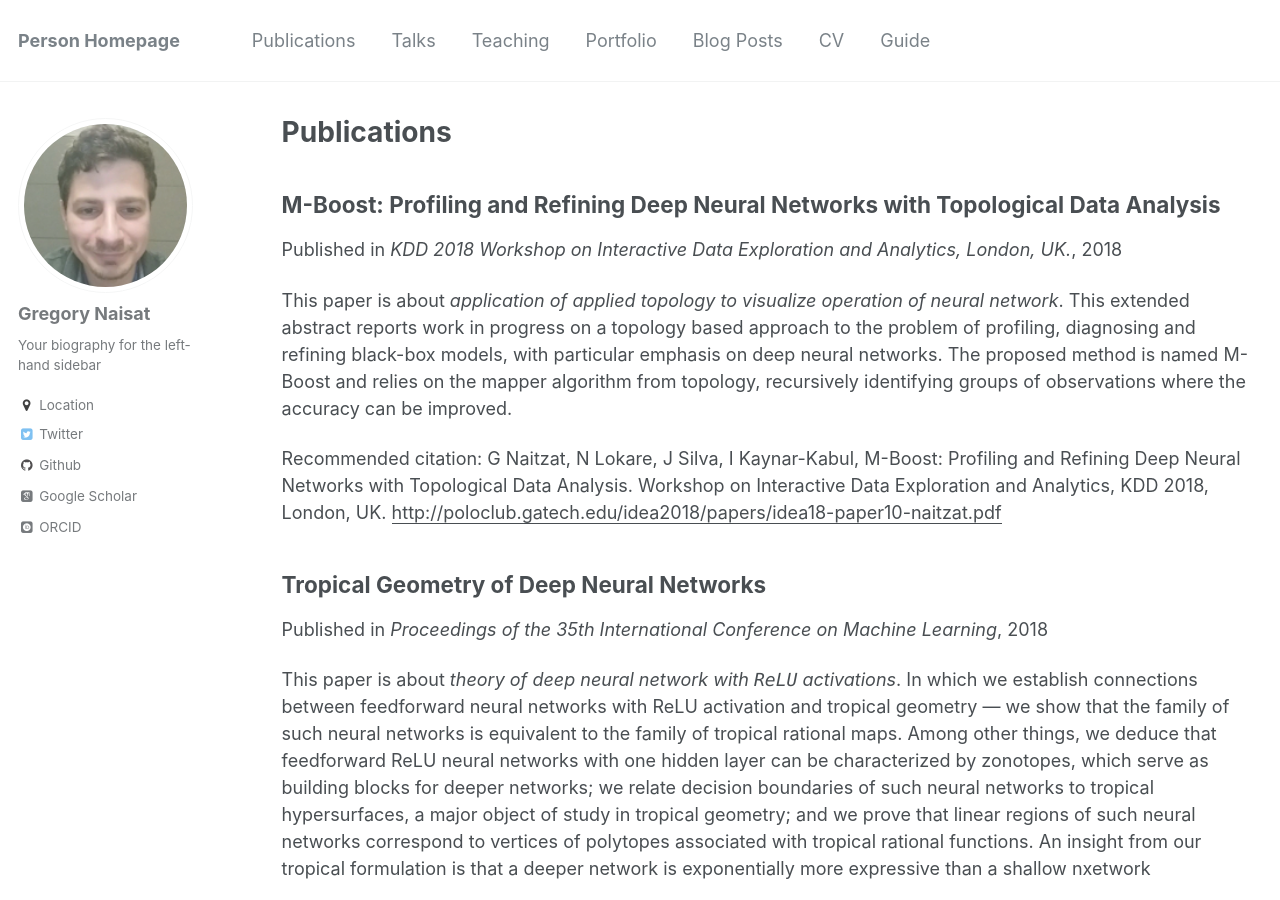
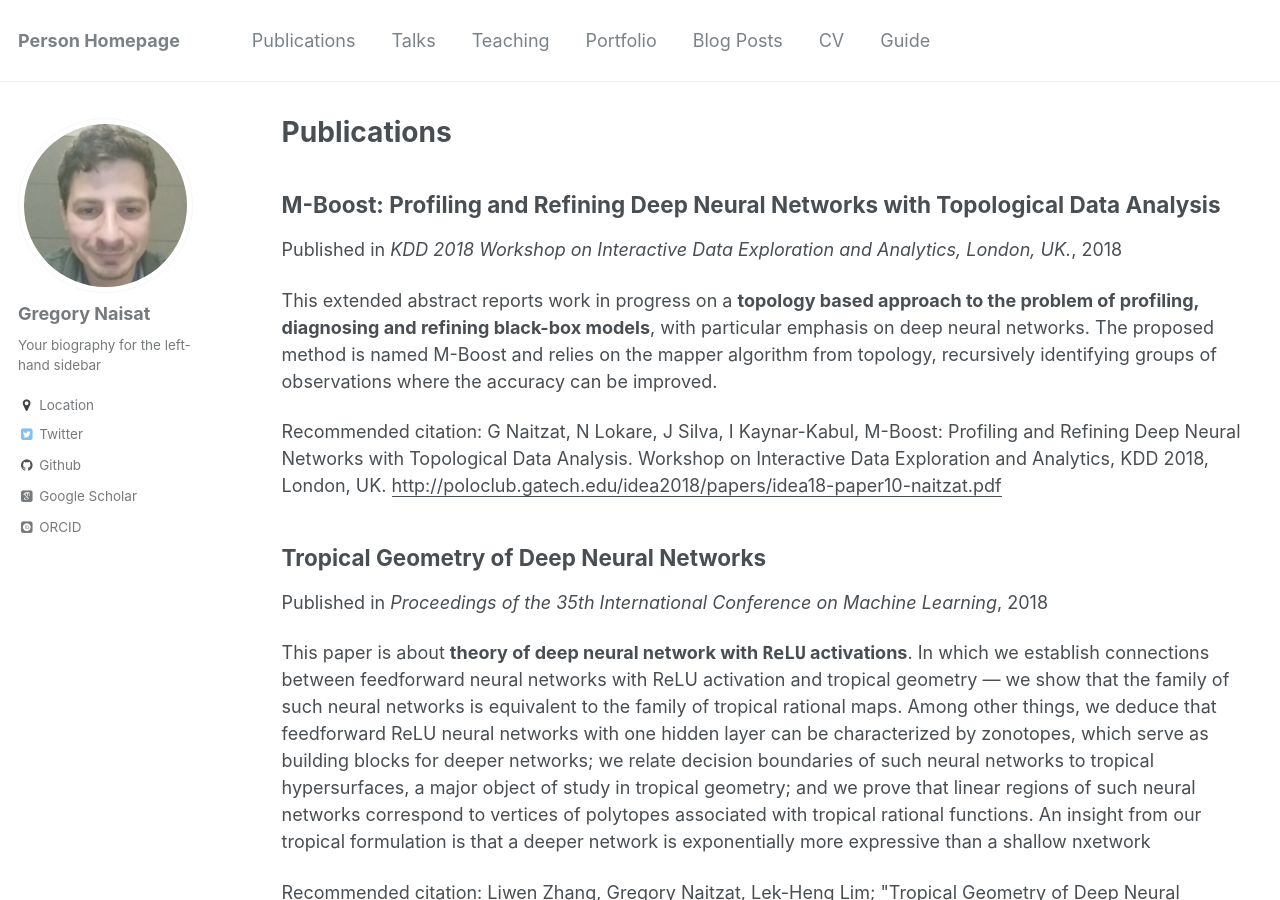
Before and after one commit to sgregnt/sgregnt.github.io, a Jekyll site: the page built from _pages/publications.md, in a window 1280 px wide and 900 px high. Built offline with Jekyll 4.4.1, drawn with Linux system fonts in a browser that asks for light colours; some web fonts are replaced.

Commit message:
paper description formatting

```diff
--- a/_publications/2018-08-20-mboost.md
+++ b/_publications/2018-08-20-mboost.md
@@ -2,7 +2,7 @@
 title: "M-Boost: Profiling and Refining Deep Neural Networks with Topological Data Analysis"
 collection: publications
 permalink: /publication/2018-08-20-mboost
-excerpt: 'This paper is about *application of applied topology to visualize operation of neural network*. This extended abstract reports work in progress on a topology based approach to the problem of profiling, diagnosing and refining black-box models, with particular emphasis on deep neural networks. The proposed method is named M-Boost and relies on the mapper algorithm from topology, recursively identifying groups of observations where the accuracy can be improved.'
+excerpt: 'This extended abstract reports work in progress on a **topology based approach to the problem of profiling, diagnosing and refining black-box models**, with particular emphasis on deep neural networks. The proposed method is named M-Boost and relies on the mapper algorithm from topology, recursively identifying groups of observations where the accuracy can be improved.'
 
 date: 2018-08-20
 venue: 'KDD 2018 Workshop on Interactive Data Exploration and Analytics, London, UK.'
```
Also changed, not shown: _publications/2017-06-01-clt.md (+1 -1 lines), _publications/2018-07-12-trop.md (+1 -1 lines).
